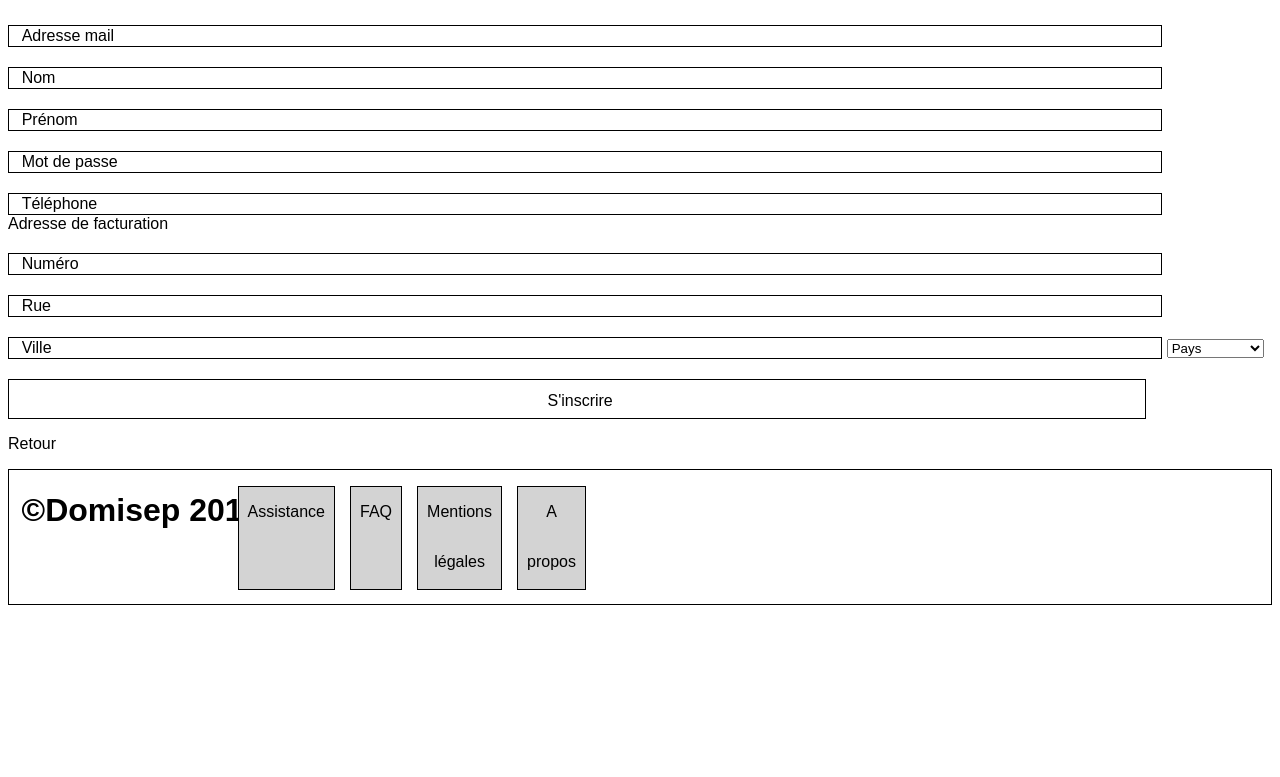
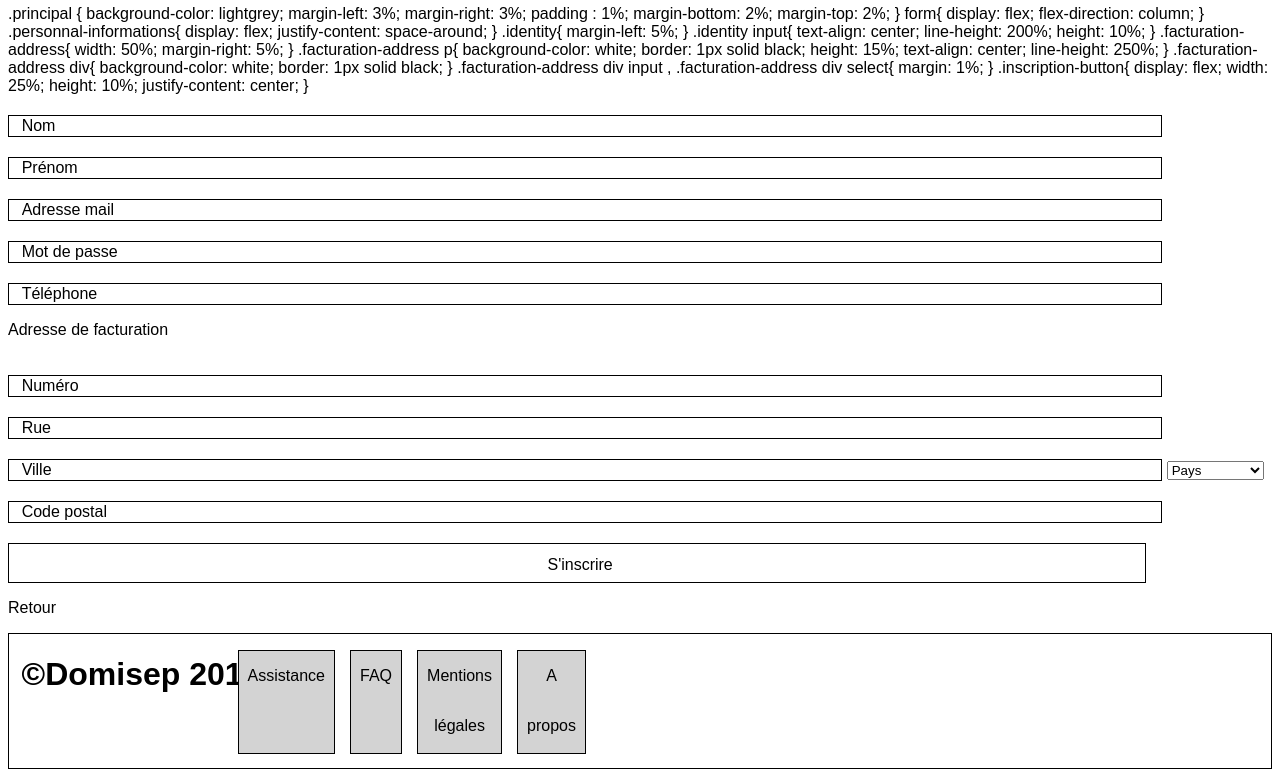
Before and after one commit to antoinepryy/autonhome, a PHP site: template vues/inscription.php in a window 1280 px wide. Shown: the part 257-1034 px from the top of the page. Before the commit the page ends 862 px from the top, so only its background shows below. Run offline with PHP 8.4, Linux system fonts and the light colour scheme; the template is opened without the code that fills it, so the values that code supplies are empty; some web fonts are replaced.

Commit message:
inscription ajout

```diff
--- a/vues/CSS/inscription.css
+++ b/vues/CSS/inscription.css
@@ -0,0 +1,58 @@
+.principal {
+    background-color: lightgrey;
+    margin-left: 3%;
+    margin-right: 3%;
+    padding : 1%;
+    margin-bottom: 2%;
+    margin-top: 2%;
+}
+
+form{
+    display: flex;
+    flex-direction: column;
+}
+
+.personnal-informations{
+    display: flex;
+    justify-content: space-around;
+}
+
+.identity{
+    margin-left: 5%;
+
+}
+
+.identity input{
+    text-align: center;
+    line-height: 200%;
+    height: 10%;
+}
+
+.facturation-address{
+    width: 50%;
+    margin-right: 5%;
+}
+
+.facturation-address p{
+    background-color: white;
+    border: 1px solid black;
+    height: 15%;
+    text-align: center;
+    line-height: 250%;
+}
+
+.facturation-address div{
+    background-color: white;
+    border: 1px solid black;
+}
+
+.facturation-address div input , .facturation-address div select{
+    margin: 1%;
+}
+
+.inscription-button{
+    display: flex;
+    width: 25%;
+    height: 10%;
+    justify-content: center;
+}
--- a/vues/accueil.php
+++ b/vues/accueil.php
@@ -3,7 +3,7 @@
 * Vue : accueil
 */
 
-require ('vues/header_AD.php');
+require ('vues/header.php');
 require ('vues/accueil_special_UU.php');
 ?>
 
--- a/vues/inscription.php
+++ b/vues/inscription.php
@@ -9,32 +9,28 @@ require ('vues/CSS/inscription.css')
 
 <?php echo AfficheAlerte($alerte); ?>
 
-
+<section class="principal">
     <form method="POST" action="index.php?cible=verifinscriptionform">
 
-    <div class="section-1">
-        <input type="text" name="mail" placeholder="Adresse mail"/>
+        <section class="personnal-informations">
+            <section class="identity">
                 <input type="text"  name="lastName" placeholder="Nom" />
                 <input type="text"  name="firstName" placeholder="Prénom"/>
-    </div>
 
-    <div class="section-2">
+                <input type="email" name="mail" placeholder="Adresse mail"/>
                 <input type="password"  name="password" placeholder="Mot de passe" />
                 <input type="tel"  name="phoneNumber" placeholder="Téléphone" />
-    </div>
+            </section>
 
-    <div class="section-3">
-        <div class="address-text">Adresse de facturation</div>
-
+            <section class="facturation-address">
+                <p class="address-text">Adresse de facturation</p>
+                <div>
                     <label hidden>Number</label>
                     <input type="number"  name="addressNumber" placeholder="Numéro"/>
-
                     <label hidden>Road</label>
                     <input type="text"  name="addressStreet" placeholder="Rue"/>
-
                     <label hidden>Town</label>
                     <input type="text"  name="addressCity" placeholder="Ville" />
-
                     <label hidden>Country</label>
                     <select name="addressCountry" class="country-choice">
                         <option value="exemple">Pays</option>
@@ -42,15 +38,22 @@ require ('vues/CSS/inscription.css')
                         <option value="germany" >Deutschland</option>
                         <option value="england" >England</option>
                         <option value="japon" >日本</option>
-        </select>
+                    </select><br/>
+                    <label hidden>ZIP-code</label>
+                    <input type="number"  name="ZIP-code" placeholder="Code postal"/><br/>
                 </div>
+            </section>
+        </section>
 
-
-    <button type="submit" name="submit">S'inscrire</button>
+        <div class="inscription-button">
+        <button type="submit" name="submit">S'inscrire</button></div>
 
     </form>
 
+
     <p><a href="index.php">Retour</a></p>
+
+</section>
 
 <?php
 
```
Lines whose indentation alone changed are shown as unchanged.
